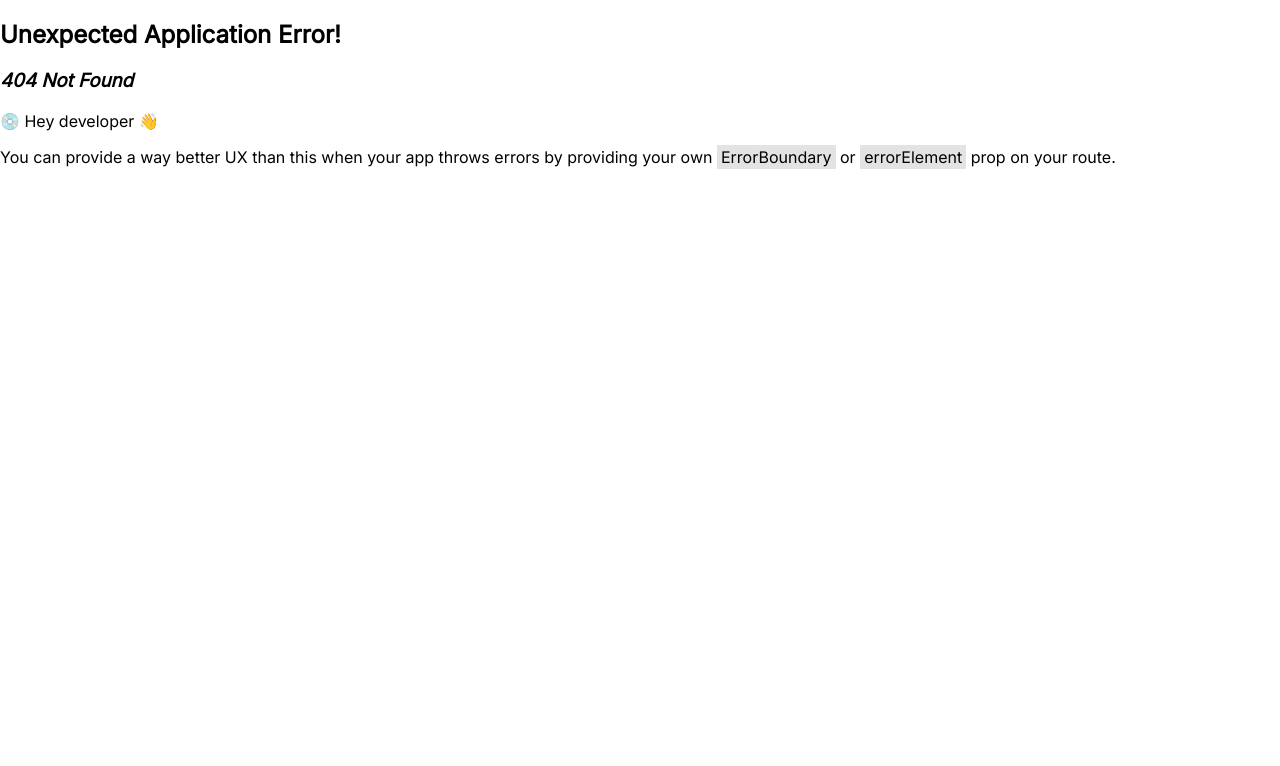
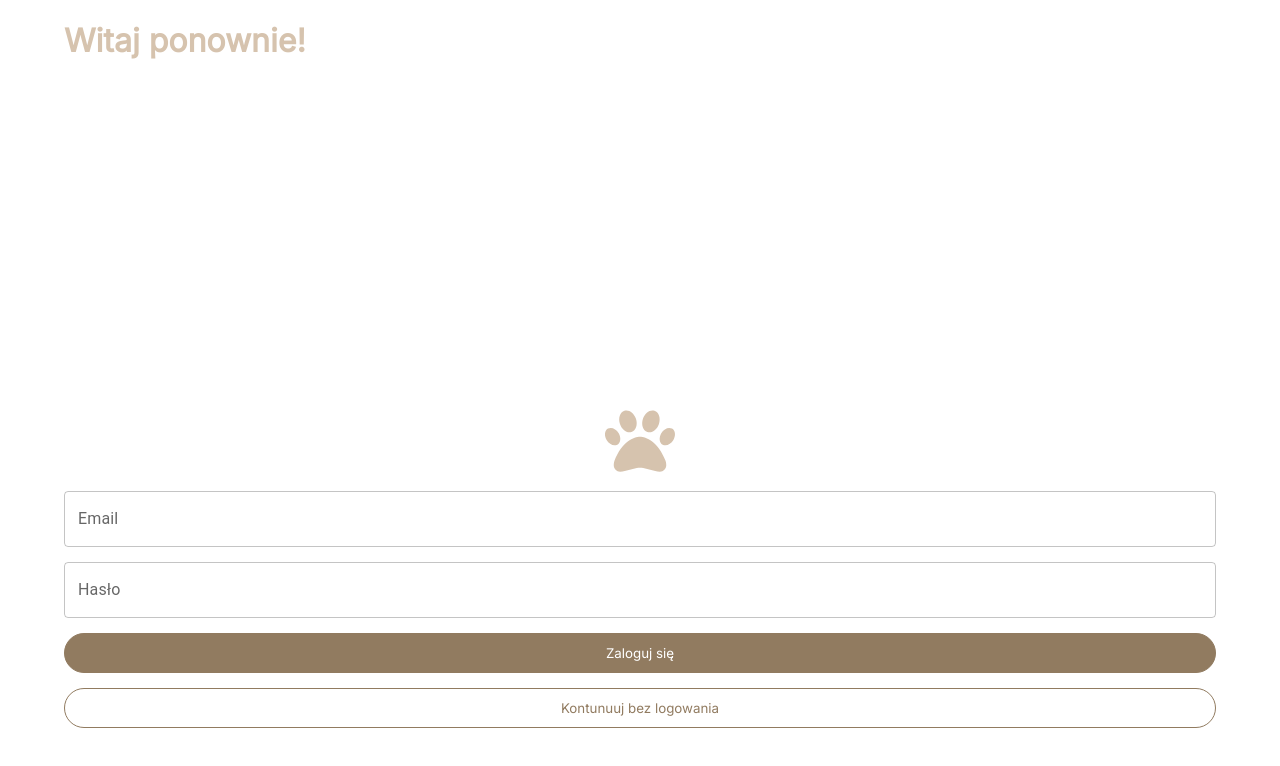
Before and after one commit to asiabielawska/PetsFinder, a React (Vite) app: page /#/login-page in a window 1280 px wide. Before the commit this address had no page. Shown: the top 766 px of the page. Built offline with nearby package versions, Linux system fonts and the light colour scheme.

Commit message:
Add redux

```diff
--- a/package.json
+++ b/package.json
@@ -23,9 +23,11 @@
     "@mui/icons-material": "^5.15.4",
     "@mui/material": "^5.15.4",
     "@mui/x-date-pickers": "^6.19.0",
+    "@reduxjs/toolkit": "^2.2.3",
     "dayjs": "^1.11.10",
     "react": "^18.2.0",
-    "react-dom": "^18.2.0"
+    "react-dom": "^18.2.0",
+    "react-redux": "^9.1.1"
   },
   "devDependencies": {
     "@chromatic-com/storybook": "^1.2.18",
--- /dev/null
+++ b/src/components/LoginPage/LoginPage.tsx
@@ -0,0 +1,30 @@
+import { useNavigate } from "react-router-dom";
+import { MainContent } from "../../styled";
+import { TextField } from "@mui/material";
+import {
+  DarkButton,
+  Icon,
+  IconContainer,
+  Input,
+  LightButton,
+  LoginHeading,
+} from "./styled";
+import { faPaw } from "@fortawesome/free-solid-svg-icons";
+
+export const LoginPage = () => {
+  const navigate = useNavigate();
+  return (
+    <MainContent>
+      <LoginHeading>Witaj ponownie!</LoginHeading>
+      <IconContainer>
+        <Icon icon={faPaw}></Icon>
+      </IconContainer>
+      <Input label="Email" variant="outlined" />
+      <TextField label="Hasło" variant="outlined" />
+      <DarkButton>Zaloguj się</DarkButton>
+      <LightButton onClick={() => navigate("/")}>
+        Kontunuuj bez logowania
+      </LightButton>
+    </MainContent>
+  );
+};
--- /dev/null
+++ b/src/components/LoginPage/styled.ts
@@ -0,0 +1,42 @@
+import { FontAwesomeIcon } from "@fortawesome/react-fontawesome";
+import { TextField, styled } from "@mui/material";
+
+export const LoginHeading = styled("h1")((props) => ({
+  color: props.theme.palette.secondary.main,
+  marginBottom: "30%",
+}));
+
+export const DarkButton = styled("button")({
+  backgroundColor: "#917B60",
+  border: "1px solid #917B60",
+  height: 40,
+  width: "100%",
+  borderRadius: 20,
+  color: "white",
+  marginTop: 15,
+});
+export const LightButton = styled("button")({
+  background: "none",
+  border: "1px solid #917B60",
+  height: 40,
+  width: "100%",
+  color: "#917B60",
+  borderRadius: 20,
+  marginTop: 15,
+});
+
+export const IconContainer = styled("div")({
+  display: "flex",
+  justifyContent: "center",
+});
+
+export const Icon = styled(FontAwesomeIcon)((props) => ({
+  color: props.theme.palette.secondary.main,
+  width: 70,
+  height: 70,
+  marginBottom: 15,
+}));
+
+export const Input = styled(TextField)({
+  marginBottom: 15,
+});
--- a/src/components/UserProfile/UserProfile.tsx
+++ b/src/components/UserProfile/UserProfile.tsx
@@ -10,9 +10,20 @@ import { Heading } from "../../styled";
 import EditIcon from "@mui/icons-material/Edit";
 import { Edit } from "./styled";
 import { advertisementDatabase } from "../announcementDatabase";
+import { useSelector } from "react-redux";
+import { selectUser } from "../../userState/userState";
+import { useEffect } from "react";
 
 export const UserProfile = () => {
   const navigate = useNavigate();
+  const userLogged = useSelector(selectUser);
+
+  useEffect(() => {
+    if (userLogged === false) {
+      navigate("/login-page");
+    }
+  }, []);
+
   return (
     <>
       <PhotoAndUserName />
--- /dev/null
+++ b/src/store/store.ts
@@ -0,0 +1,8 @@
+import { configureStore } from "@reduxjs/toolkit";
+import userStateReducer from "../userState/userState";
+
+export default configureStore({
+  reducer: {
+    user: userStateReducer,
+  },
+});
--- /dev/null
+++ b/src/userState/userState.ts
@@ -0,0 +1,14 @@
+import { createSlice } from "@reduxjs/toolkit";
+
+export const userSlice = createSlice({
+  name: "user",
+  initialState: {
+    isLoggedIn: false,
+  },
+  reducers: {},
+});
+
+export const selectUser = (state: { user: { isLoggedIn: boolean } }) =>
+  state.user.isLoggedIn;
+
+export default userSlice.reducer;
```
Also changed, not shown: src/main.tsx (+7 -1 lines), 1 other file (tests, documents, lock files or other folders).
